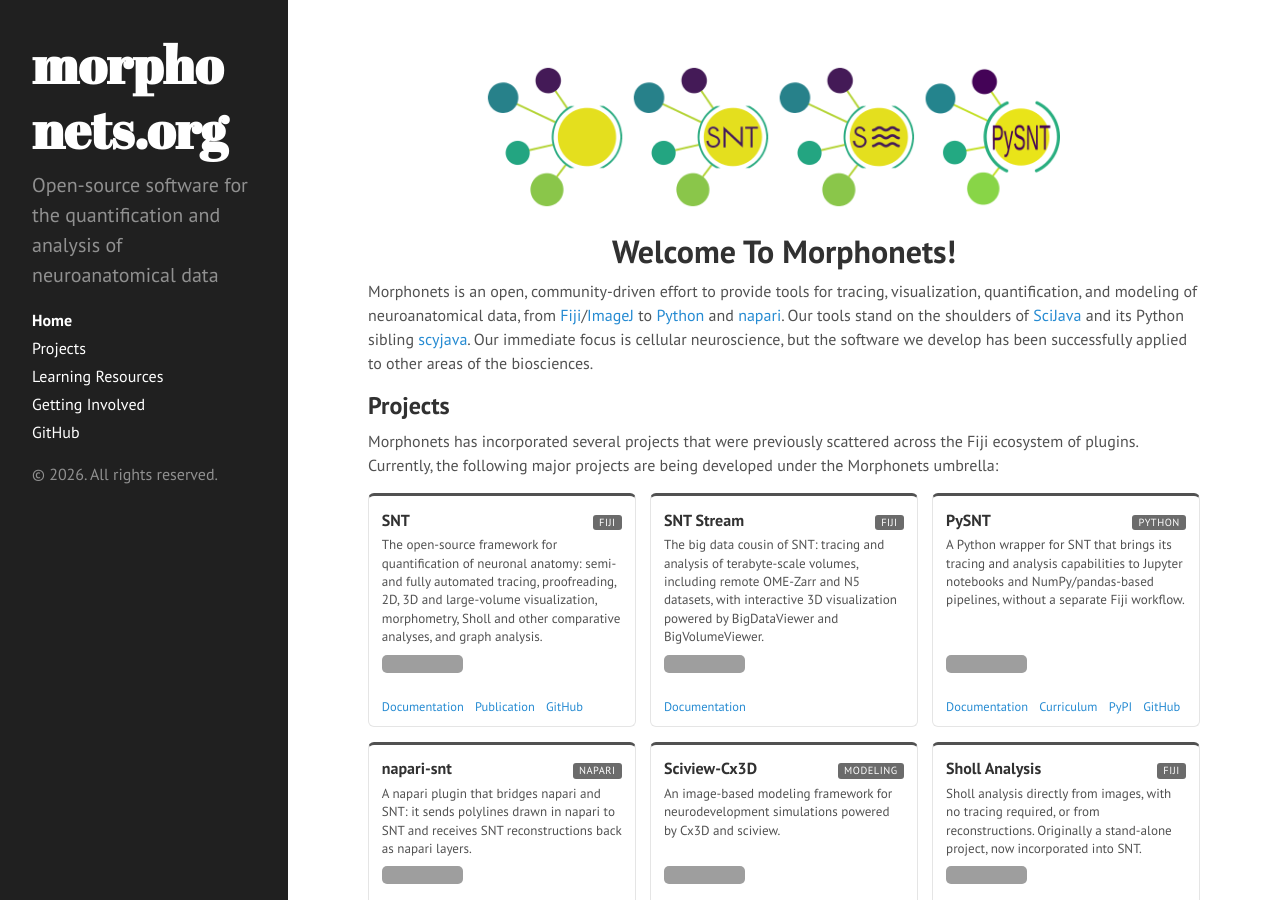
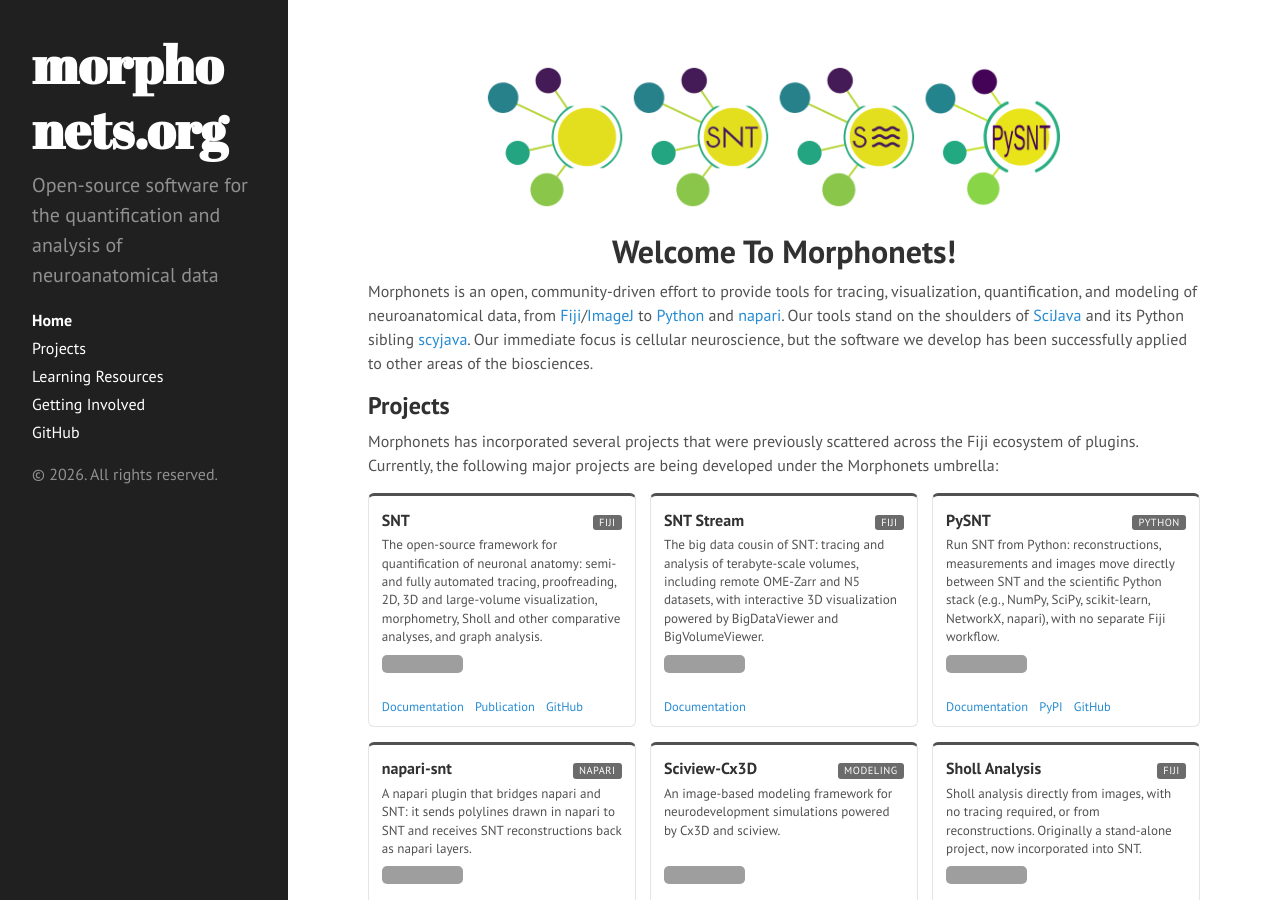
Before and after one commit to morphonets/morphonets.org, a Jekyll site: the page built from index.md, in a window 1280 px wide and 900 px high, cut to the strip 0-900 px from the top of the window. Built offline with Jekyll 4.4.1, drawn with Linux system fonts in a browser that asks for light colours; grey boxes are pictures that could not be loaded.

Commit message:
Cleanup spurious link/text

```diff
--- a/index.md
+++ b/index.md
@@ -32,7 +32,7 @@ Morphonets has incorporated several projects that were previously scattered acro
 <div class="pj-grid">
 <div class="pj-card"><div class="pj-head"><span class="pj-name">SNT</span><span class="pj-tag">Fiji</span></div><p>The open-source framework for quantification of neuronal anatomy: semi- and fully automated tracing, proofreading, 2D, 3D and large-volume visualization, morphometry, Sholl and other comparative analyses, and graph analysis.</p><div class="pj-badges"><a href="https://github.com/morphonets/SNT/releases"><img src="https://img.shields.io/github/v/release/morphonets/SNT?style=flat-square&include_prereleases&label=release" alt="SNT latest release" loading="lazy"></a></div><div class="pj-links"><a href="https://imagej.net/plugins/snt/">Documentation</a><a href="https://rdcu.be/c9LJe">Publication</a><a href="https://github.com/morphonets/SNT">GitHub</a></div></div>
 <div class="pj-card"><div class="pj-head"><span class="pj-name">SNT Stream</span><span class="pj-tag">Fiji</span></div><p>The big data cousin of SNT: tracing and analysis of terabyte-scale volumes, including remote OME-Zarr and N5 datasets, with interactive 3D visualization powered by BigDataViewer and BigVolumeViewer.</p><div class="pj-badges"><a href="https://github.com/morphonets/SNT/releases"><img src="https://img.shields.io/github/v/release/morphonets/SNT?style=flat-square&include_prereleases&label=included%20in%20SNT" alt="SNT latest release" loading="lazy"></a></div><div class="pj-links"><a href="https://imagej.net/plugins/snt/snt-stream">Documentation</a></div></div>
-<div class="pj-card"><div class="pj-head"><span class="pj-name">PySNT</span><span class="pj-tag">Python</span></div><p>A Python wrapper for SNT that brings its tracing and analysis capabilities to Jupyter notebooks and NumPy/pandas-based pipelines, without a separate Fiji workflow.</p><div class="pj-badges"><a href="https://pypi.org/project/pysnt/"><img src="https://img.shields.io/pypi/v/pysnt?style=flat-square&label=PyPI" alt="PySNT on PyPI" loading="lazy"></a></div><div class="pj-links"><a href="https://pysnt.readthedocs.io">Documentation</a><a href="/computational-neuroanatomy/">Curriculum</a><a href="https://pypi.org/project/pysnt/">PyPI</a><a href="https://github.com/morphonets/pysnt">GitHub</a></div></div>
+<div class="pj-card"><div class="pj-head"><span class="pj-name">PySNT</span><span class="pj-tag">Python</span></div><p>Run SNT from Python: reconstructions, measurements and images move directly between SNT and the scientific Python stack (e.g., NumPy, SciPy, scikit-learn, NetworkX, napari), with no separate Fiji workflow.</p><div class="pj-badges"><a href="https://pypi.org/project/pysnt/"><img src="https://img.shields.io/pypi/v/pysnt?style=flat-square&label=PyPI" alt="PySNT on PyPI" loading="lazy"></a></div><div class="pj-links"><a href="https://pysnt.readthedocs.io">Documentation</a><a href="https://pypi.org/project/pysnt/">PyPI</a><a href="https://github.com/morphonets/pysnt">GitHub</a></div></div>
 <div class="pj-card"><div class="pj-head"><span class="pj-name">napari-snt</span><span class="pj-tag">napari</span></div><p>A napari plugin that bridges napari and SNT: it sends polylines drawn in napari to SNT and receives SNT reconstructions back as napari layers.</p><div class="pj-badges"><a href="https://github.com/morphonets/napari-snt"><img src="https://img.shields.io/badge/SNT%20add--on-napari%20bridge-2a8c82?style=flat-square" alt="SNT add-on: napari bridge" loading="lazy"></a></div><div class="pj-links"><a href="https://github.com/morphonets/napari-snt">GitHub</a></div></div>
 <div class="pj-card"><div class="pj-head"><span class="pj-name">Sciview-Cx3D</span><span class="pj-tag">Modeling</span></div><p>An image-based modeling framework for neurodevelopment simulations powered by Cx3D and sciview.</p><div class="pj-badges"><a href="https://github.com/morphonets/cx3d"><img src="https://img.shields.io/badge/SNT%20add--on-optional-2a8c82?style=flat-square" alt="SNT add-on: optional" loading="lazy"></a></div><div class="pj-links"><a href="https://imagej.net/plugins/snt/modeling">Documentation</a><a href="https://github.com/morphonets/cx3d">GitHub</a></div></div>
 <div class="pj-card"><div class="pj-head"><span class="pj-name">Sholl Analysis</span><span class="pj-tag">Fiji</span></div><p>Sholl analysis directly from images, with no tracing required, or from reconstructions. Originally a stand-alone project, now incorporated into SNT.</p><div class="pj-badges"><a href="https://github.com/morphonets/SNT/releases"><img src="https://img.shields.io/github/v/release/morphonets/SNT?style=flat-square&include_prereleases&label=included%20in%20SNT" alt="SNT latest release" loading="lazy"></a></div><div class="pj-links"><a href="https://imagej.net/plugins/snt/sholl">Documentation</a><a href="https://rdcu.be/c9LI8">Publication</a></div></div>
```
Also changed, not shown: computational-neuroanatomy.md (+0 -2 lines).
